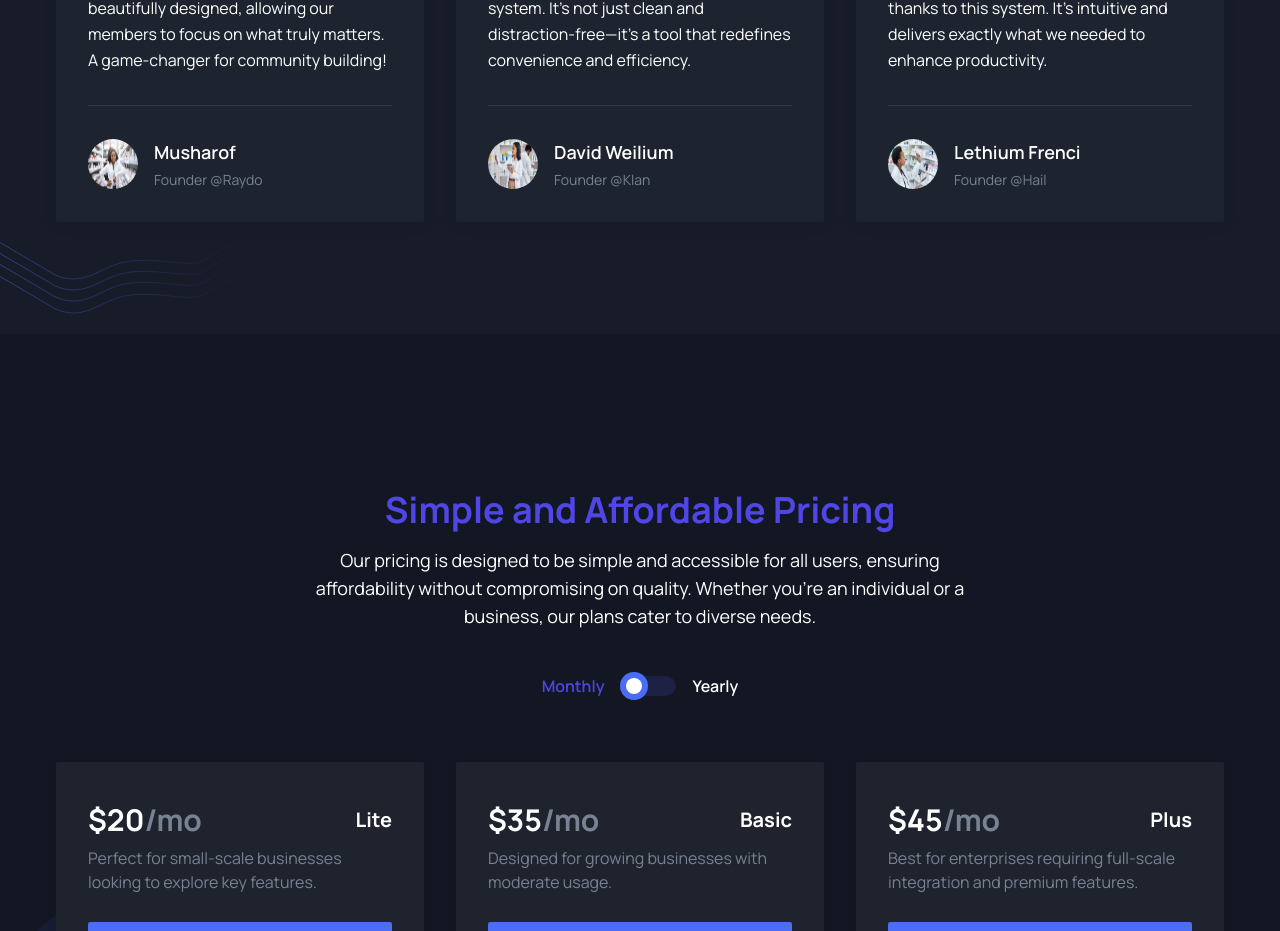
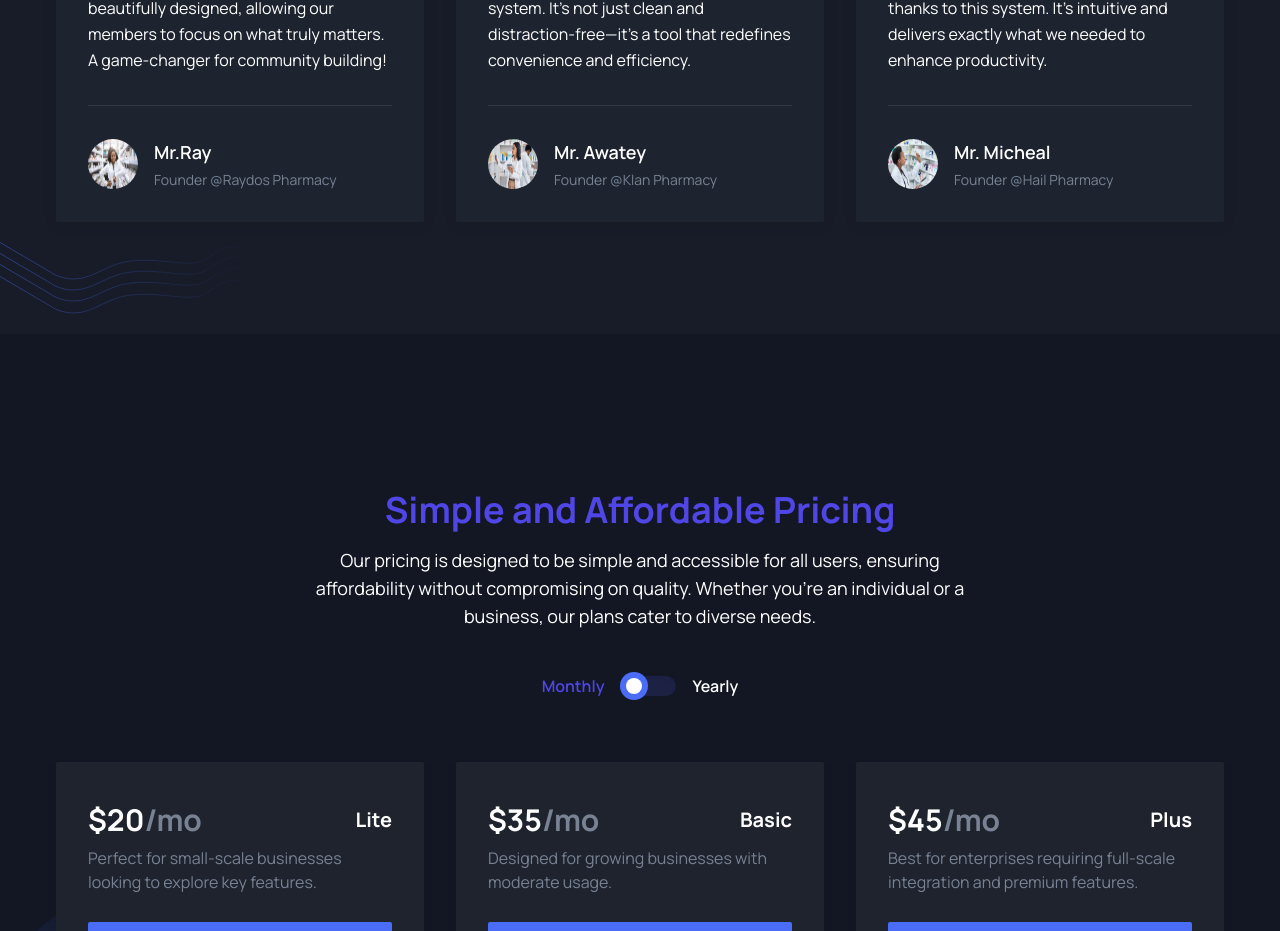
Before and after one commit to sleekTechEngineers/medflux-web-app, a Next.js app: page / in a window 1280 px wide. Shown: the part 6899-7830 px from the top of the page. Built offline with nearby package versions, Linux system fonts and the light colour scheme.

Commit message:
push all

```diff
--- a/components/Testimonials/index.tsx
+++ b/components/Testimonials/index.tsx
@@ -5,8 +5,8 @@ import SingleTestimonial from "./SingleTestimonial";
 const testimonialData: Testimonial[] = [
   {
     id: 1,
-    name: "Musharof ",
-    designation: "Founder @Raydo",
+    name: "Mr.Ray ",
+    designation: "Founder @Raydos Pharmacy",
     content:
       "This system has transformed how we operate. It's intuitive, user-friendly, and beautifully designed, allowing our members to focus on what truly matters. A game-changer for community building!",
     image: "/images/blog/blog5.jpg",
@@ -14,8 +14,8 @@ const testimonialData: Testimonial[] = [
   },
   {
     id: 2,
-    name: "David Weilium",
-    designation: "Founder @Klan",
+    name: "Mr. Awatey",
+    designation: "Founder @Klan Pharmacy",
     content:
       "Our entire team is amazed by the simplicity and effectiveness of this system. It’s not just clean and distraction-free—it’s a tool that redefines convenience and efficiency.",
     image: "/images/blog/blog2.jpg",
@@ -23,8 +23,8 @@ const testimonialData: Testimonial[] = [
   },
   {
     id: 3,
-    name: "Lethium Frenci",
-    designation: "Founder @Hail",
+    name: "Mr. Micheal",
+    designation: "Founder @Hail Pharmacy",
     content:
       "We’ve seen a remarkable improvement in how our members engage and interact thanks to this system. It's intuitive and delivers exactly what we needed to enhance productivity.",
     image: "/images/blog/blog3.jpg",
```
